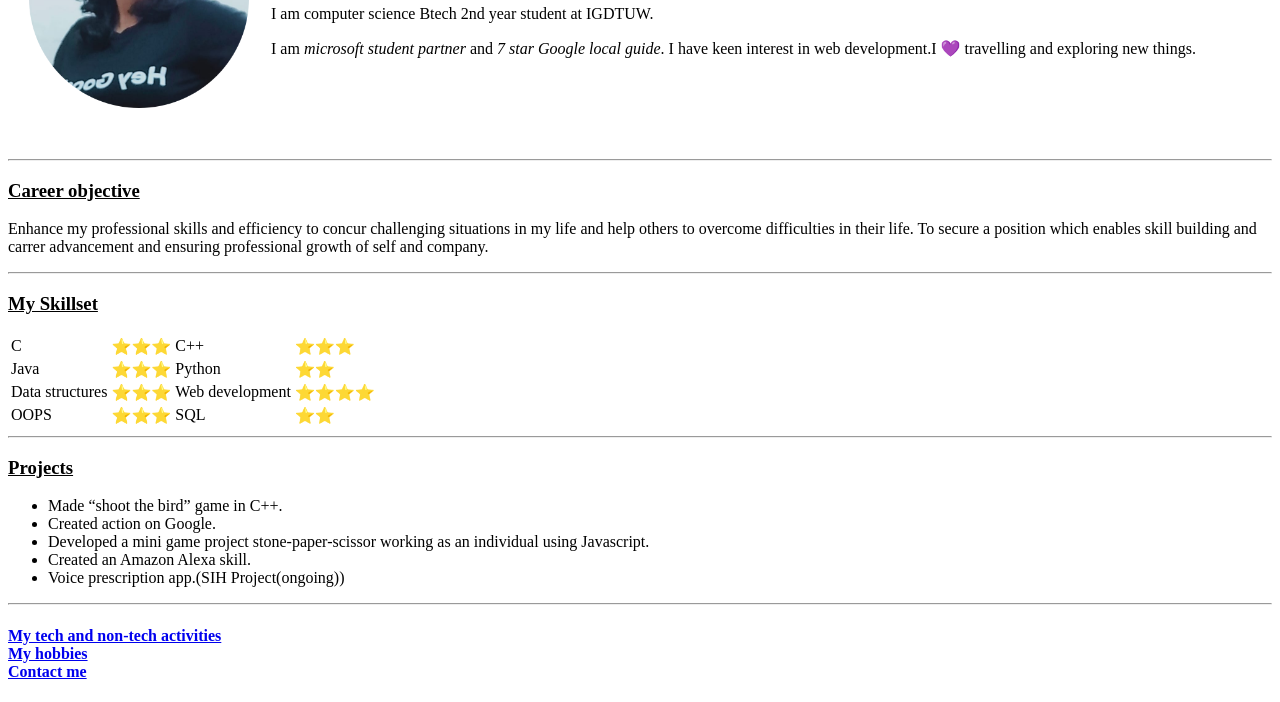
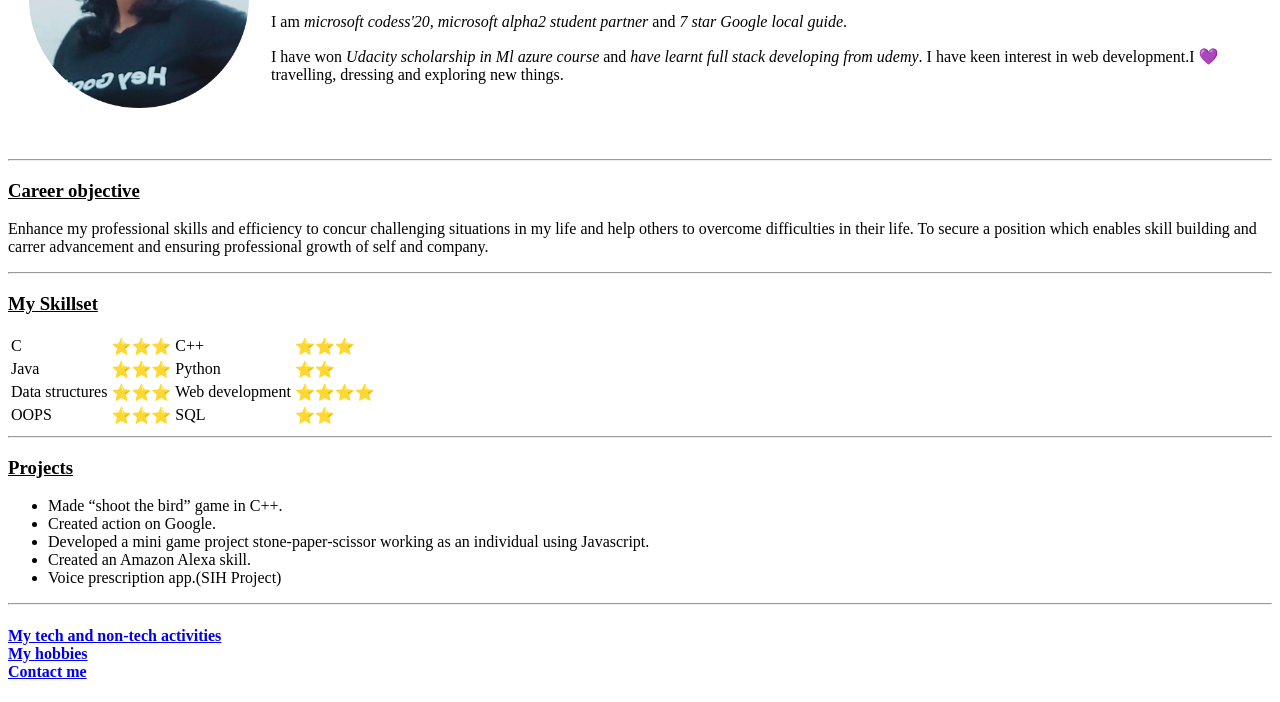
Before and after one commit to somyamahajan18/CV, a plain HTML site: page index.html in a window 1280 px wide. Shown: the part 141-843 px from the top of the page. Drawn offline with Linux system fonts and the light colour scheme.

Commit message:
Update index.html

```diff
--- a/index.html
+++ b/index.html
@@ -11,9 +11,10 @@
     <td><img src="somya.png" alt="Somya's profile picture" height="220" width="220"></td>
     <td>
       <h1>Somya Mahajan</h1>
-      <p>I am computer science Btech 2nd year student at IGDTUW.</p>
-      <p>I am <em>microsoft student partner</em> and <em>7 star Google local guide</em>.
-        I have keen interest in web development.I 💜 travelling and exploring new things.</p>
+      <p>I am computer science Btech 3rd year student at IGDTUW.</p>
+      <p>I am <em>microsoft codess'20, microsoft alpha2 student partner</em> and <em>7 star Google local guide</em>.
+        <p>I have won <em>Udacity scholarship in Ml azure course</em> and <em>have learnt full stack developing from udemy</em>.
+        I have keen interest in web development.I 💜 travelling, dressing and exploring new things.</p>
     </td>
   </table>
   <br>
@@ -58,7 +59,7 @@
     <li>Created action on Google.</li>
     <li>Developed a mini game project stone-paper-scissor working as an individual using Javascript.</li>
     <li>Created an Amazon Alexa skill.</li>
-    <li>Voice prescription app.(SIH Project(ongoing))</li>
+    <li>Voice prescription app.(SIH Project)</li>
   </ul>
 <hr>
   <h4>
```
